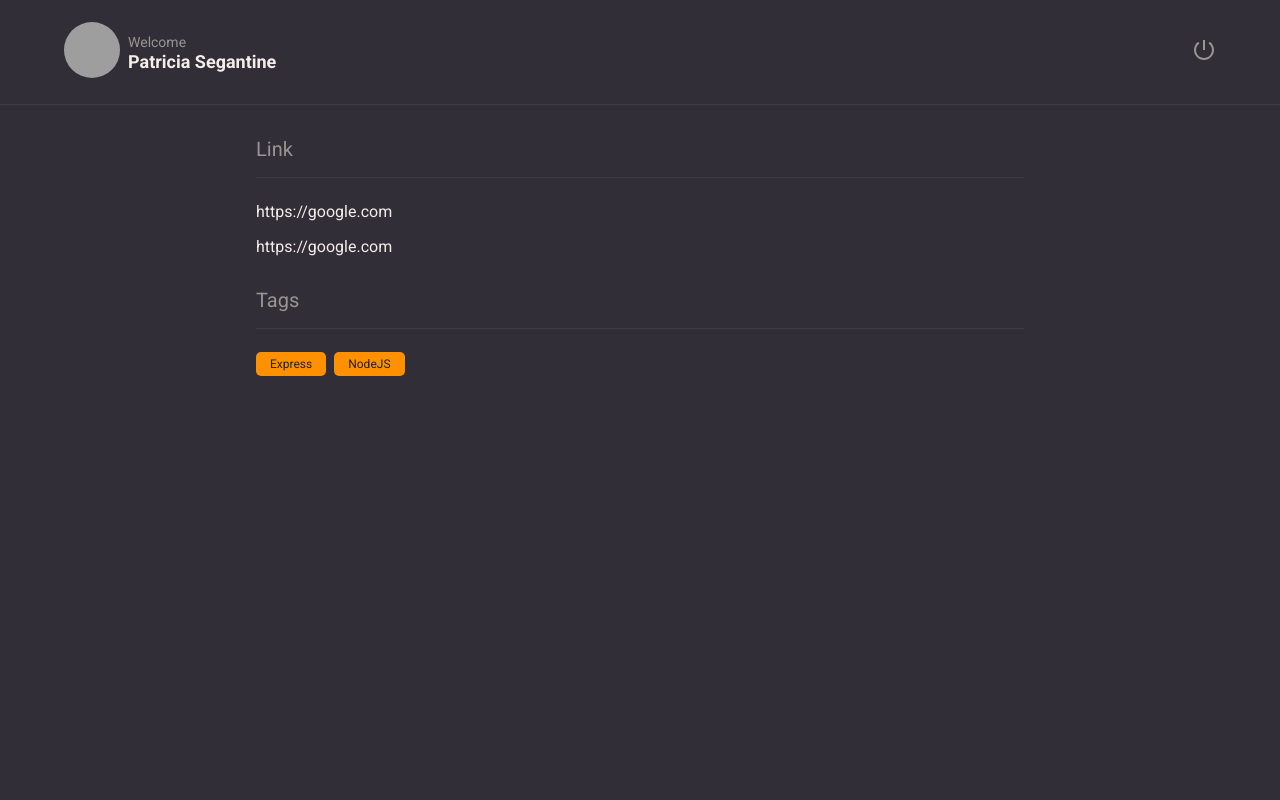
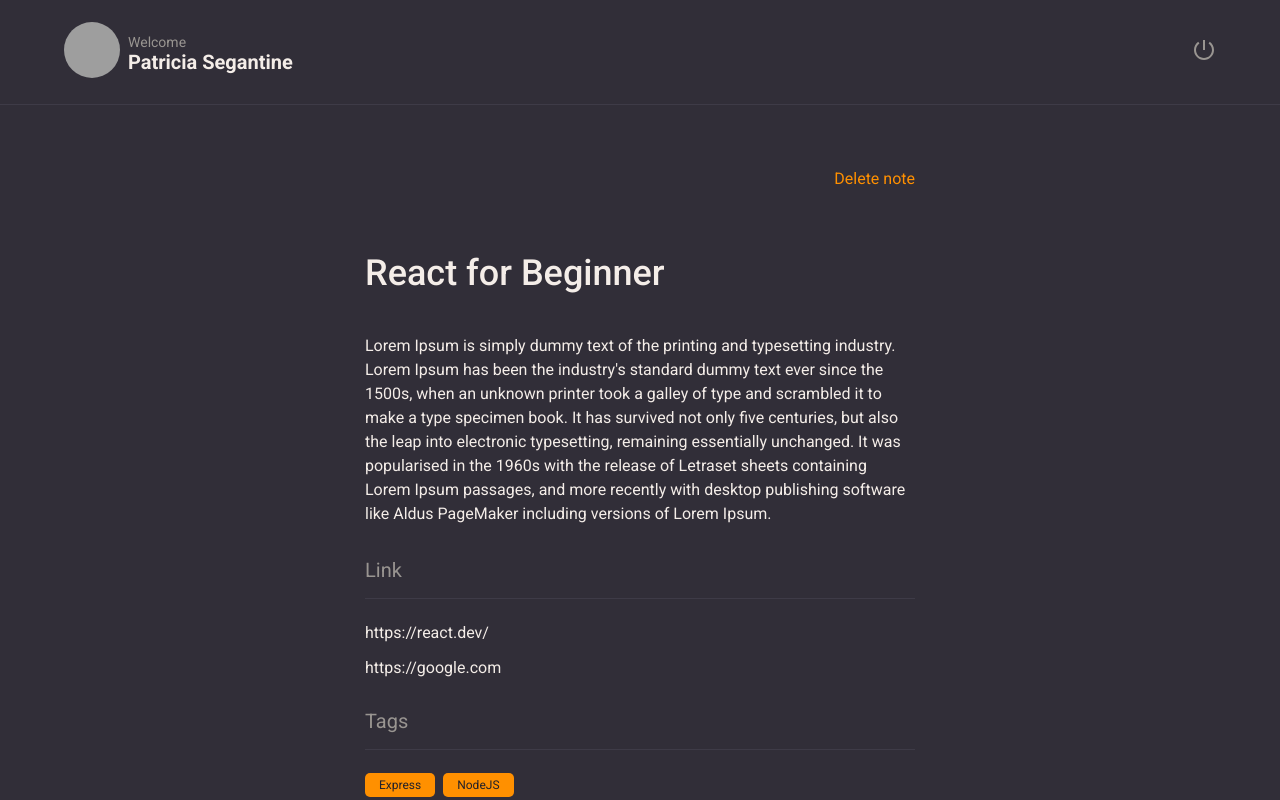
Before and after one commit to patriciasegantine/my-notes, a React (Vite) app: page / in a window 1280 px wide. Built offline with nearby package versions, Linux system fonts and the light colour scheme; grey boxes are pictures that could not be loaded; a web font is replaced by a local one.

Commit message:
feat: add componentes: button and button-text and content details.

```diff
--- /dev/null
+++ b/src/components/button-text/button-text.styles.ts
@@ -0,0 +1,9 @@
+import styled from "styled-components";
+
+export const ButtonTextContainer = styled.button`
+  background: none;
+  color: ${({theme}) => theme.COLORS.HIGHLIGHT};
+
+  border: none;
+  font-size: ${({theme}) => theme.FONT.PARAGRAPH};
+`
--- /dev/null
+++ b/src/components/button-text/button-text.tsx
@@ -0,0 +1,14 @@
+import React from 'react';
+import { ButtonTextContainer } from "./button-text.styles.ts";
+
+interface ButtonLinkProps {
+  title: string
+}
+
+export const ButtonText: React.FC<ButtonLinkProps> = ({title, ...rest}) => {
+  return (
+    <ButtonTextContainer type="button" {...rest}>
+      {title}
+    </ButtonTextContainer>
+  );
+};
--- /dev/null
+++ b/src/components/button/button.styles.ts
@@ -0,0 +1,40 @@
+import styled, { keyframes } from "styled-components";
+import { RiLoaderLine } from "react-icons/ri";
+
+const spinAnimation = keyframes`
+  0% {
+    transform: rotate(360deg)
+  }
+  100% {
+    animation: spin 1s linear infinite
+  }
+`
+
+export const ContainerButton = styled.button`
+  width: 100%;
+  background-color: ${({theme}) => theme.COLORS.HIGHLIGHT};
+  color: ${({theme}) => theme.COLORS.BACKGROUND_800};
+
+  height: 56px;
+  border: 0;
+  padding: 0 ${({theme}) => theme.SPACING.SMALL};
+  margin-top: ${({theme}) => theme.SPACING.SMALL};
+  border-radius: ${({theme}) => theme.BORDER.RADIUS_REGULAR};
+
+  font-weight: 500;
+
+  &:disabled {
+    opacity: .5;
+  }
+`
+
+export const ButtonContent = styled.div`
+  display: flex;
+  justify-content: center;
+  align-items: center;
+  gap: 5px;
+`
+
+export const LoadingIcon = styled(RiLoaderLine)`
+  animation: ${spinAnimation} 1.5s linear infinite
+`
--- /dev/null
+++ b/src/components/button/button.tsx
@@ -0,0 +1,30 @@
+import React from 'react';
+import { ButtonContent, ContainerButton, LoadingIcon } from "./button.styles.ts";
+
+interface ButtonProps {
+  title: string
+  loading?: boolean
+  onClick: () => void
+}
+
+export const Button: React.FC<ButtonProps> = ({title, onClick, loading = false}) => {
+
+  return (
+    <ContainerButton
+      type="button"
+      disabled={loading}
+      onClick={onClick}
+    >
+      {
+        loading
+          ? (
+            <ButtonContent>
+              <LoadingIcon/>
+              <span>Loading...</span>
+            </ButtonContent>
+          )
+          : title
+      }
+    </ContainerButton>
+  );
+};
--- a/src/components/header/header.styles.ts
+++ b/src/components/header/header.styles.ts
@@ -50,7 +50,7 @@ export const Logout = styled.button`
   border: none;
 
   svg {
-    font-size: ${({theme}) => theme.FONT.GIANT};
+    font-size: ${({theme}) => theme.FONT.LARGE};
     color: ${({theme}) => theme.COLORS.GRAY_100};
   }
 `
--- a/src/components/section/section.styles.ts
+++ b/src/components/section/section.styles.ts
@@ -11,7 +11,7 @@ export const SectionContainer = styled.section`
     margin-bottom: ${({theme}) => theme.SPACING.MEDIUM};
 
     color: ${({theme}) => theme.COLORS.GRAY_100};
-    font-size: ${({theme}) => theme.FONT.LARGE};
+    font-size: ${({theme}) => theme.FONT.MEDIUM};
     font-weight: 400;
   }
 
--- a/src/details/details.styles.ts
+++ b/src/details/details.styles.ts
@@ -9,11 +9,41 @@ export const DetailsContainer = styled.div`
   grid-template-rows: 105px auto;
   grid-template-areas:"header" "content";
 
+  main {
+    grid-area: content;
+    overflow-y: scroll;
+    padding-top: ${({theme}) => theme.SPACING.GIANT};
+  }
+
 `
 
 export const DetailsContent = styled.div`
-  width: 60vw;
+  width: 550px;
   margin: 0 auto;
+
+  display: flex;
+  flex-direction: column;
+
+  button:first-child {
+    align-self: end;
+  }
+
+  h1 {
+    font-weight: 500;
+    font-size: ${({theme}) => theme.FONT.GIANT};
+    padding-top: ${({theme}) => theme.SPACING.GIANT};
+    padding-bottom: ${({theme}) => theme.SPACING.MEDIUM};
+  }
+
+  p {
+    font-size: ${({theme}) => theme.FONT.PARAGRAPH};
+    margin-top: ${({theme}) => theme.SPACING.SMALL};
+    line-height: ${({theme}) => theme.FONT.LARGE};
+  }
+`
+
+export const TagsSection = styled.div`
+  margin-bottom: ${({theme}) => theme.SPACING.GIANT};
 `
 
 export const Links = styled.ul`
--- a/src/details/details.tsx
+++ b/src/details/details.tsx
@@ -1,19 +1,36 @@
 import React from 'react';
 import { Header } from "../components/header/header.tsx";
-import { DetailsContainer, DetailsContent, Links } from "./details.styles.ts";
+import { DetailsContainer, DetailsContent, Links, TagsSection } from "./details.styles.ts";
 import { Section } from "../components/section/section.tsx";
+import { Button } from "../components/button/button.tsx";
 import { Tags } from "../components/tags/tags.tsx";
+import { ButtonText } from "../components/button-text/button-text.tsx";
 
 export const Details: React.FC = () => {
   return (
     <DetailsContainer>
       <Header/>
 
+      <main>
         <DetailsContent>
+          <ButtonText title={'Delete note'}/>
+
+          <h1>React for Beginner</h1>
+
+          <p>Lorem Ipsum is simply dummy text of the printing and typesetting industry. Lorem Ipsum has been the
+            industry's standard dummy text ever since the 1500s, when an unknown printer took a galley of type and
+            scrambled it to make a type specimen book. It has survived not only five centuries, but also the leap into
+            electronic typesetting, remaining essentially unchanged. It was popularised in the 1960s with the release of
+            Letraset sheets containing Lorem Ipsum passages, and more recently with desktop publishing software like
+            Aldus
+            PageMaker including versions of Lorem Ipsum.
+          </p>
+
+          <TagsSection>
             <Section title={'Link'}>
               <Links>
                 <li>
-              <a href="https://google.com" target="_blank">https://google.com</a>
+                  <a href="https://react.dev/" target="_blank">https://react.dev/</a>
                 </li>
 
                 <li>
@@ -26,7 +43,16 @@ export const Details: React.FC = () => {
               <Tags title={'Express'}/>
               <Tags title={'NodeJS'}/>
             </Section>
+          </TagsSection>
+
+          <Button
+            title={'Back'}
+            onClick={() => alert('clicked')}
+          />
         </DetailsContent>
+      </main>
+
+
     </DetailsContainer>
   );
 };
--- a/src/theme.ts
+++ b/src/theme.ts
@@ -32,9 +32,9 @@ export default {
     PARAGRAPH: '16px',
     EXTRA_SMALL: '12px',
     SMALL: '14px',
-    MEDIUM: '18px',
-    LARGE: '20px',
-    GIANT: '24px',
+    MEDIUM: '20px',
+    LARGE: '24px',
+    GIANT: '36px',
 
     LINE_HEIGHT_SMALL: '20px',
     LINE_HEIGHT_MEDIUM: '24px',
```
Lines whose indentation alone changed are shown as unchanged.
